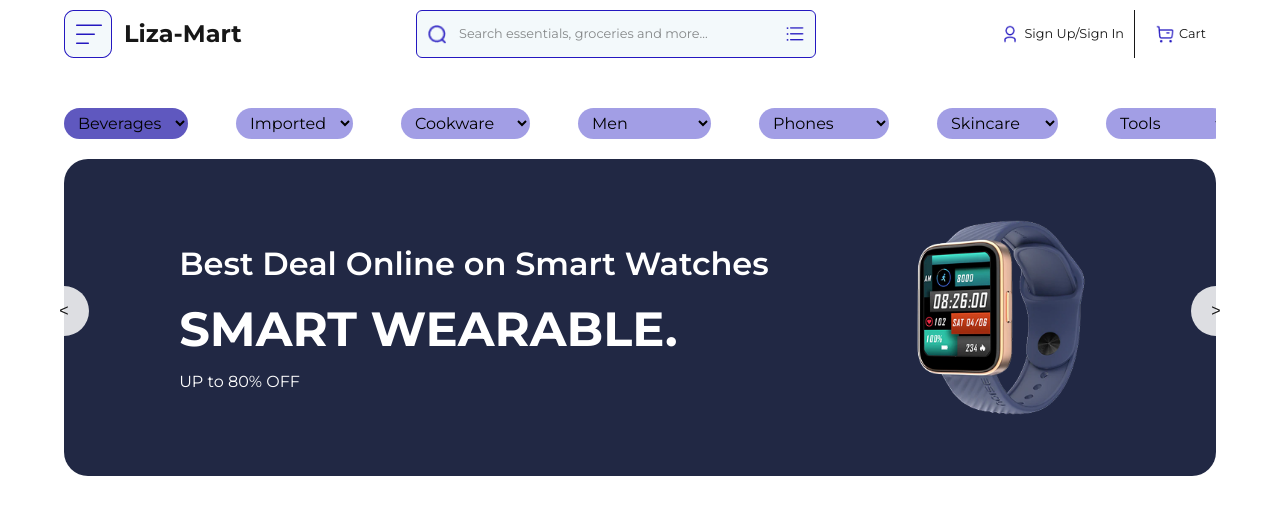
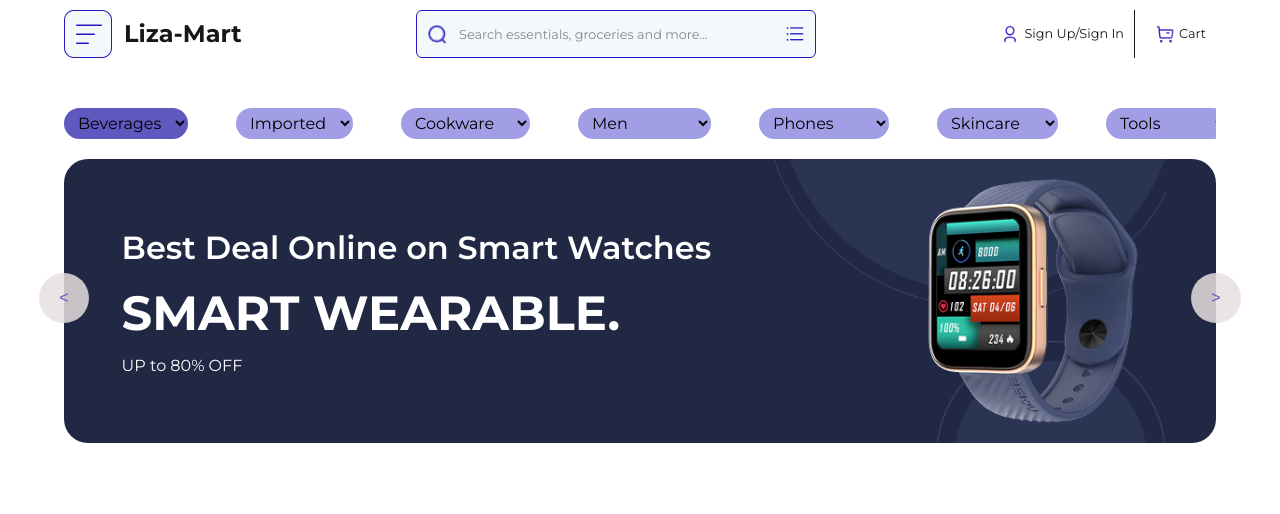
Before and after one commit to TheEldaps/Liza-Commerce, a Next.js app: page / in a window 1280 px wide. Shown: the top 514 px of the page. Built offline with nearby package versions, Linux system fonts and the light colour scheme.

Commit message:
Style Banner section

```diff
--- a/app/components/Homepage/BannerSection.tsx
+++ b/app/components/Homepage/BannerSection.tsx
@@ -3,12 +3,12 @@ import BannerImage1 from "../../../public/BannerImg1.png";
 
 export default function BannerSection() {
   return (
-    <section className="w-[90%] mx-auto rounded-3xl bg-[#212844] relative overflow-visible">
-      <section className="flex px-[5%] md:px-[10%] py-[5%] justify-between items-center text-[white] font-[montserrat] overflow-visible">
+    <section className="w-[90%] mx-auto rounded-3xl bg-[#212844] relative overflow-visible bg-[url('/BannerBg1.png'),url('/BannerBg2.png')] bg-no-repeat bg-[position:bottom_right_50px,top_right_50px] bg-[length:20%,35%]">
+      <section className="flex px-[5%] py-2 lg:py-4 justify-between items-center text-[white] font-[montserrat] overflow-visible">
         <div className="">
           <h2 className="font-semibold text-[1rem] sm:text-[1.2rem] md:text-[1.5rem] lg:text-[2rem] mb-[5px]">
             Best Deal Online{" "}
-            <span className="hidden sm:inline"> on Smart Watches</span>
+            <span className="hidden md:inline"> on Smart Watches</span>
           </h2>
           <h1 className="font-bold text-[1.5rem] sm:text-[1.7rem] md:text-[2rem] lg:text-[3rem] mb-[5px]">
             SMART WEARABLE.
@@ -20,14 +20,14 @@ export default function BannerSection() {
           width="268"
           height="270"
           alt="Banner Image"
-          className="block w-[200px]  "
+          className="block w-[25%] max-w-[250px]"
         />
       </section>
 
-      <button className="block w-[50px] h-[50px]  absolute top-[40%] right-[-25px] text-[1rem] rounded-full bg-[#ffffffd8] hover:bg-[#ffffff77] ">
+      <button className="block w-[50px] h-[50px]  absolute top-[40%] right-[-25px] text-[1rem] text-[#5f58bf] rounded-full bg-[#e7e0e0d8] hover:bg-[#ffffff77] ">
         &gt;
       </button>
-      <button className="block w-[50px] h-[50px] absolute top-[40%] left-[-25px] text-[1rem] rounded-full bg-[#ffffffd8] hover:bg-[#ffffff77] cursor-pointer">
+      <button className="block w-[50px] h-[50px] absolute top-[40%] left-[-25px] text-[1rem] text-[#5f58bf] rounded-full bg-[#e7e0e0d8] hover:bg-[#ffffff77] cursor-pointer">
         &lt;
       </button>
     </section>
--- a/app/components/Homepage/Nav.tsx
+++ b/app/components/Homepage/Nav.tsx
@@ -26,7 +26,7 @@ export default function Nav() {
         <input
           type="text"
           placeholder="Search essentials, groceries and more..."
-          className="outline-0 flex-1 font-[montserrat] text-[0.8rem]"
+          className="outline-0 flex-1 font-[montserrat] text-[0.8rem] h-full"
         />
 
         <button>
```
